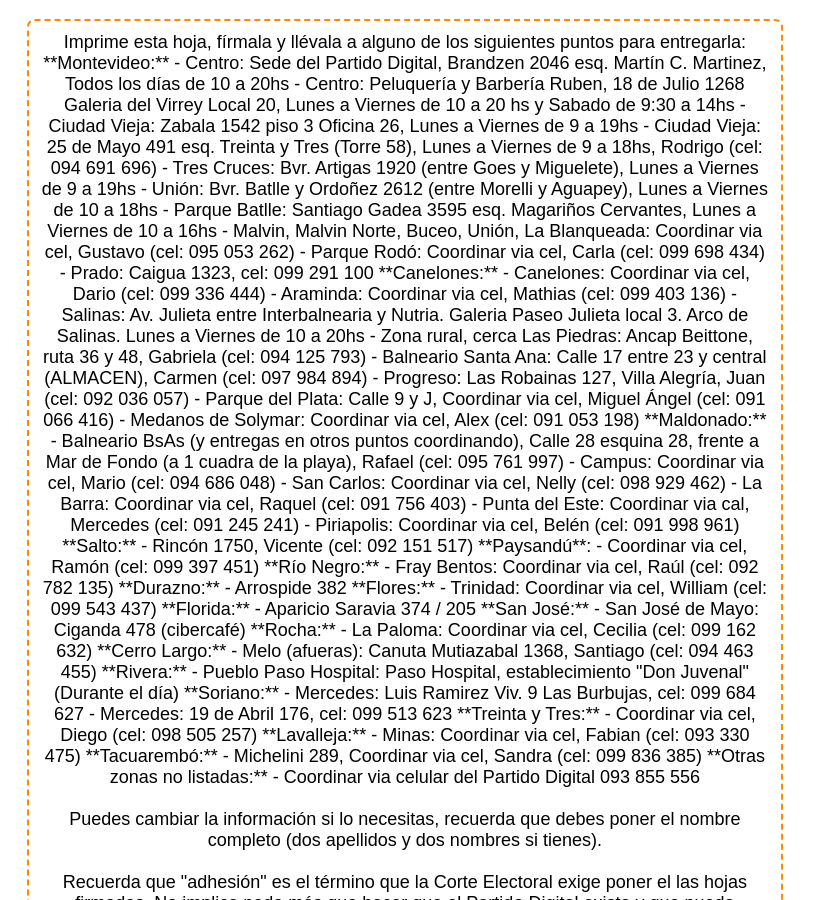
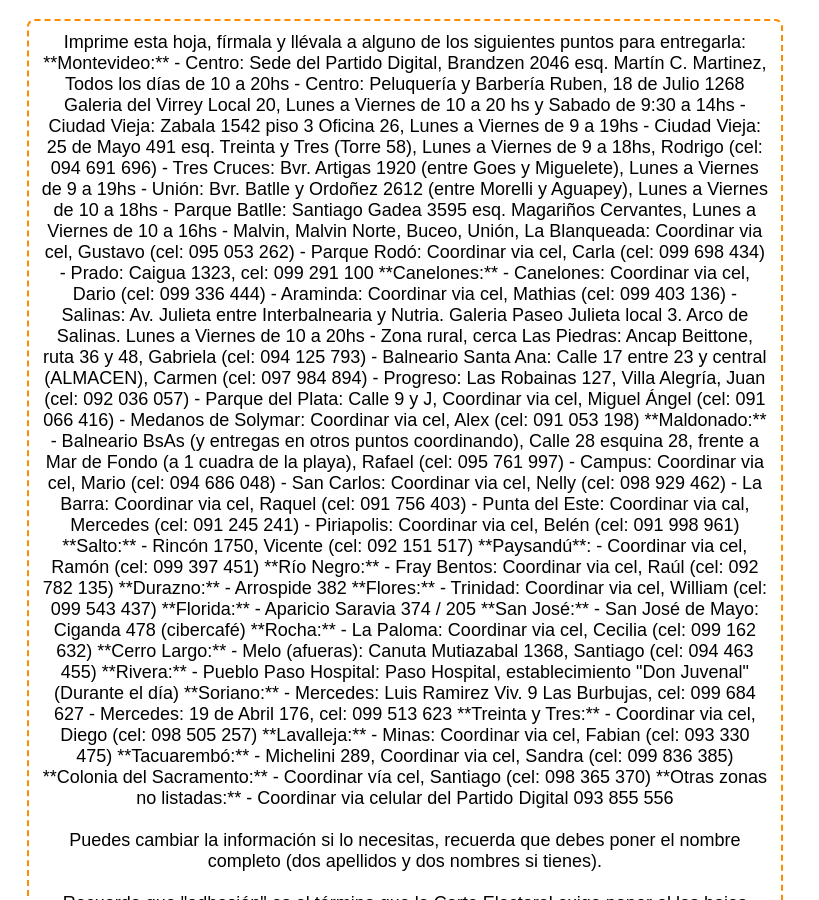
Before and after one commit to PartidoDigital/PartidoDigital-Web, a Jekyll site: the page built from hoja.html, in a window 1280 px wide and 900 px high. Shown: the whole window, without its empty margins (0-819 px from the left). Built offline with Jekyll 4.4.1, drawn with Linux system fonts in a browser that asks for light colours.

Commit message:
Update _ubicaciones.html

```diff
--- a/_includes/_ubicaciones.html
+++ b/_includes/_ubicaciones.html
@@ -72,5 +72,8 @@
 **Tacuarembó:**
  - Michelini 289, Coordinar via cel, Sandra (cel: 099 836 385)
 
+**Colonia del Sacramento:**
+ - Coordinar vía cel, Santiago (cel: 098 365 370)
+
 **Otras zonas no listadas:**
  - Coordinar via celular del Partido Digital 093 855 556
```
